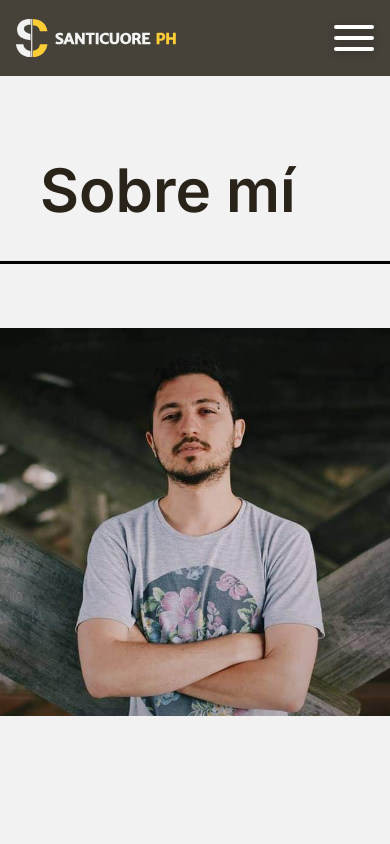
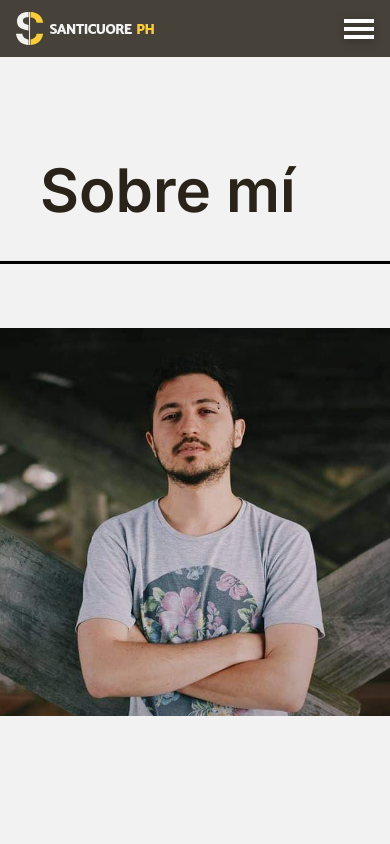
Before and after one commit to FooTalent/Landing-SantiCuoreph, a Next.js app: page /sobre-mi in a window 390 px wide. Shown: the top 844 px of the page. Built offline with nearby package versions, Linux system fonts and the light colour scheme.

Commit message:
Decrease logo and hamburger menu size (navigation)

```diff
--- a/src/app/Componentes/header/Header.tsx
+++ b/src/app/Componentes/header/Header.tsx
@@ -33,7 +33,7 @@ const Header = () => {
           <div className="flex items-center xl:grow-[2]">
             <div className="flex-shrink-0">
               <Link href="/" className="flex items-center gap-2 grow w-40 md:w-56">
-                <Logo width={220} height={52} />
+                <Logo/>
               </Link>
             </div>
           </div>
--- a/src/app/Componentes/header/Logo.tsx
+++ b/src/app/Componentes/header/Logo.tsx
@@ -2,11 +2,11 @@ type LogoProps = {
     width: number,
     height: number
 }
-
-const Logo = (props: LogoProps) => {
+//width={props.width} height={props.height}
+const Logo = () => {
     return(
 <>
-<svg width={props.width} height={props.height} viewBox="0 0 285 68" fill="#F2F2F2" className="hover:fill-principal"  xmlns="http://www.w3.org/2000/svg">
+<svg viewBox="0 0 285 68" fill="#F2F2F2" className="hover:fill-principal w-[138px] h-[33px] md:w-[220px] md:h-[52px]"  xmlns="http://www.w3.org/2000/svg">
 <path d="M264.839 27.7539C264.169 26.6982 263.218 25.9065 262.001 25.4226C260.832 24.9535 259.444 24.7189 257.87 24.7189C256.934 24.7189 256.03 24.7482 255.188 24.8215C254.393 24.8801 253.567 24.9241 252.756 24.9241H250.464V45.2162H255.609V39.0582C255.64 39.0582 255.687 39.0582 255.718 39.0582C256.108 39.0728 256.607 39.0728 257.23 39.0728C259.959 39.0728 262.095 38.4277 263.576 37.1375C265.073 35.8472 265.837 34.0145 265.837 31.7272C265.821 30.1291 265.494 28.7802 264.839 27.7539ZM260.739 31.7272C260.739 32.7096 260.567 33.4427 260.255 33.9265C259.943 34.381 259.538 34.689 259.039 34.8502C258.15 35.1435 257.106 35.1728 255.999 35.1141C255.874 35.1141 255.749 35.0995 255.609 35.0995V28.6776C255.734 28.6629 255.843 28.6482 255.968 28.6482C256.342 28.6189 256.7 28.5896 257.059 28.5896C258.322 28.5456 259.257 28.7949 259.865 29.2934C260.442 29.7919 260.739 30.6129 260.739 31.7272Z" fill="#FCCD35"/>
 <path d="M30.0323 0L30 11.3918C30 11.3918 41.19 10.7267 42.5281 21.9671L56 22C56 22 55.3148 10.6675 45.0363 4.13529C45.0298 4.13529 39.2442 0.197546 30.0323 0Z" fill="#FCCD35"/>
 <path d="M30.1096 56.6816C30.1096 56.6816 41.749 55.9024 42.5615 45.0462L56 45C56 45 54.2138 67.4717 30 68L30.1096 56.6816Z" fill="#FCCD35"/>
--- a/src/app/Componentes/header/styles.css
+++ b/src/app/Componentes/header/styles.css
@@ -3,7 +3,7 @@
 }
 
 .btn {
-  width: 40px;
+  width: 30px;
   cursor: pointer;
 }
 
@@ -11,7 +11,6 @@ span {
   display: block;
   width: 100%;
   box-shadow: 0 2px 10px 0 rgba(0,0,0,0.3);
-  border-radius: 3px;
   height: 4px;
   background: #fff;
   transition: all .3s;
@@ -19,7 +18,7 @@ span {
 }
 
 span + span {
-  margin-top: 7px;
+  margin-top: 4px;
 }
 
 .active span:nth-child(1) {
@@ -52,22 +51,22 @@ span + span {
     transform: rotate(0);
   }
   50% {
-    top: 11px;
+    top: 8px;
     transform: rotate(0);
   }
   100% {
-    top: 11px;
+    top: 8px;
     transform: rotate(45deg);
   }
 }
 
 @keyframes top-2 {
   0% {
-    top: 11px;
+    top: 8px;
     transform: rotate(45deg);
   }
   50% {
-    top: 11px;
+    top: 8px;
     transform: rotate(0deg);
   }
   100% {
@@ -82,22 +81,22 @@ span + span {
     transform: rotate(0);
   }
   50% {
-    bottom: 11px;
+    bottom: 8px;
     transform: rotate(0);
   }
   100% {
-    bottom: 11px;
+    bottom: 8px;
     transform: rotate(135deg);
   }
 }
 
 @keyframes bottom-2 {
   0% {
-    bottom: 11px;
+    bottom: 8px;
     transform: rotate(135deg);
   }
   50% {
-    bottom: 11px;
+    bottom: 8px;
     transform: rotate(0);
   }
   100% {
```
